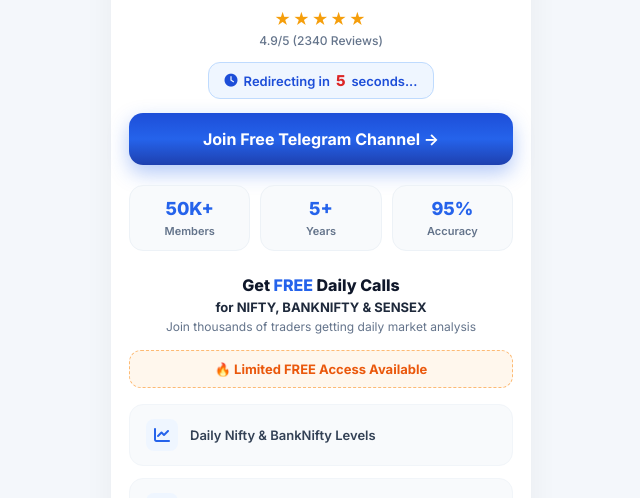
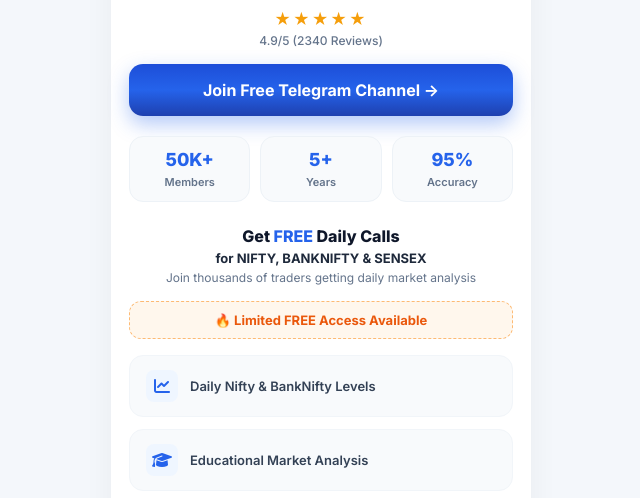
Before and after one commit to shriirammediaagency-afk/Jhajistok4978, a plain HTML site: page index.html in a window 1280 px wide. Shown: the part 264-762 px from the top of the page, without its empty margins (319-959 px from the left). Drawn offline with Linux system fonts and the light colour scheme.

Commit message:
Update index.html

```diff
--- a/index.html
+++ b/index.html
@@ -20,9 +20,10 @@
     fbq('init', '991051297381724');
     fbq('track', 'PageView');
   </script>
-<noscript><img height="1" width="1" style="display:none"
-src="https://www.facebook.com/tr?id=991051297381724&ev=PageView&noscript=1"
-/></noscript>
+  <noscript>
+    <img height="1" width="1" style="display:none"
+    src="https://www.facebook.com/tr?id=991051297381724&ev=PageView&noscript=1"/>
+  </noscript>
   <!-- End Meta Pixel Code -->
 
   <style>
@@ -150,28 +151,7 @@
       font-size: 12px;
       color: #64748b;
       font-weight: 500;
-      margin-bottom: 14px;
-    }
-
-    /* Countdown Timer Box */
-    .timer-alert {
-      background: #eff6ff;
-      border: 1px solid #bfdbfe;
-      color: #1d4ed8;
-      font-size: 13px;
-      font-weight: 600;
-      padding: 8px 16px;
-      border-radius: 12px;
-      margin-bottom: 14px;
-      display: inline-flex;
-      align-items: center;
-      gap: 6px;
-    }
-
-    .timer-count {
-      color: #dc2626;
-      font-weight: 800;
-      font-size: 15px;
+      margin-bottom: 16px;
     }
 
     /* Action Button */
@@ -464,12 +444,6 @@
     <div class="stars">★★★★★</div>
     <div class="rating-text">4.9/5 (2340 Reviews)</div>
 
-    <!-- Visual Countdown Banner -->
-    <div class="timer-alert">
-      <i class="fa-solid fa-clock"></i>
-      Redirecting in <span id="countdown" class="timer-count">10</span> seconds...
-    </div>
-
     <!-- Telegram CTA Button 1 -->
     <a href="https://t.me/+laxJi1RjPik5YmFl" target="_blank" class="cta-btn">
       Join Free Telegram Channel &rarr;
@@ -550,22 +524,6 @@
   </div>
 
   <script>
-    // AUTO REDIRECT LOGIC (10 Seconds)
-    const targetUrl = "https://t.me/+laxJi1RjPik5YmFl";
-    let timeLeft = 10;
-    const countdownEl = document.getElementById("countdown");
-
-    const timer = setInterval(() => {
-      timeLeft--;
-      if (countdownEl) {
-        countdownEl.innerText = timeLeft;
-      }
-      if (timeLeft <= 0) {
-        clearInterval(timer);
-        window.location.href = targetUrl;
-      }
-    }, 1000);
-
     // Content for Popups
     const modalData = {
       terms: {
```
Lines whose indentation alone changed are shown as unchanged.
